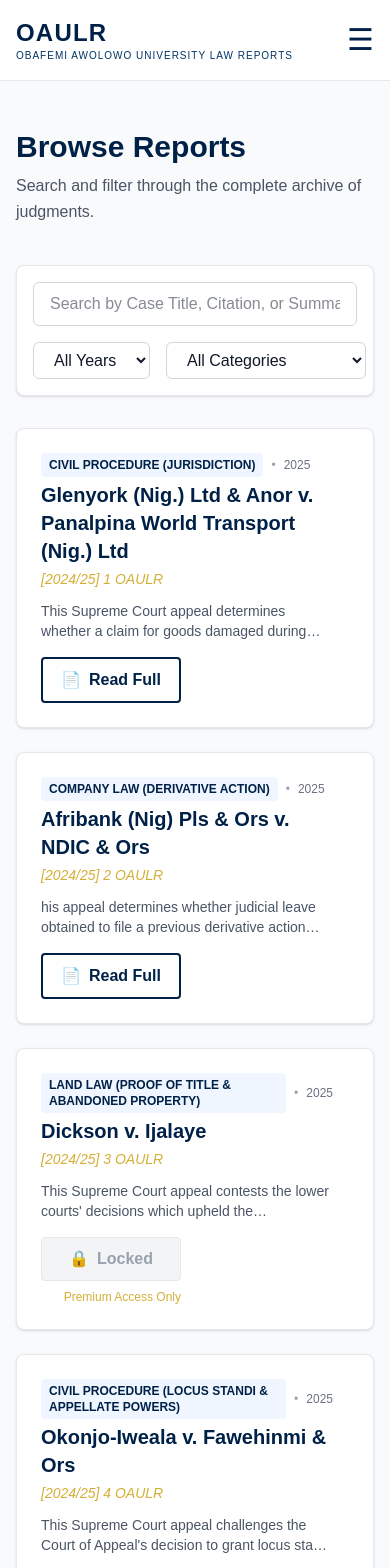
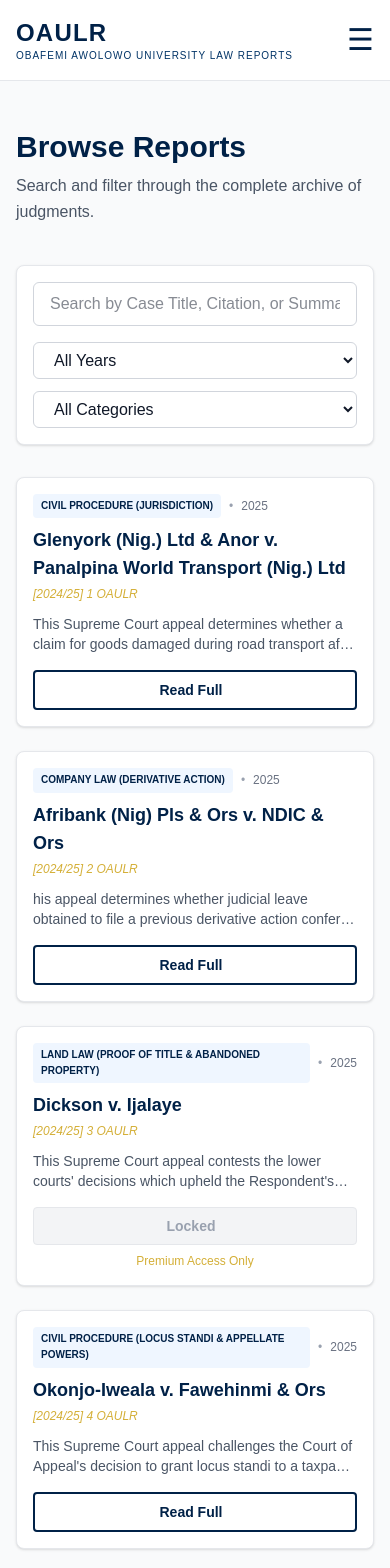
Before and after one commit to Ayosensei/oaulr-frontend, a Next.js app: page /reports in a window 390 px wide. Shown: the top 1568 px of the page. Built offline with nearby package versions, Linux system fonts and the light colour scheme.

Commit message:
Responsiveness Update

```diff
--- a/app/reports/ReportsClient.tsx
+++ b/app/reports/ReportsClient.tsx
@@ -63,11 +63,11 @@ export default function ReportsClient({ initialReports }: ReportsClientProps) {
                             className="w-full border border-gray-300 rounded-md px-4 py-2 text-gray-900 focus:outline-none focus:border-[#002147] focus:ring-1 focus:ring-[#002147]"
                         />
                     </div>
-                    <div className="flex gap-4">
+                    <div className="flex flex-col sm:flex-row gap-3 md:gap-4">
                         <select
                             value={selectedYear}
                             onChange={(e) => setSelectedYear(e.target.value)}
-                            className="border border-gray-300 rounded-md px-4 py-2 text-gray-900 focus:outline-none"
+                            className="w-full sm:w-auto border border-gray-300 rounded-md px-4 py-2 text-gray-900 focus:outline-none"
                         >
                             {years.map(year => (
                                 <option key={year} value={year}>{year}</option>
@@ -76,7 +76,7 @@ export default function ReportsClient({ initialReports }: ReportsClientProps) {
                         <select
                             value={selectedCategory}
                             onChange={(e) => setSelectedCategory(e.target.value)}
-                            className="border border-gray-300 rounded-md px-4 py-2 text-gray-900 focus:outline-none max-w-[200px]"
+                            className="w-full sm:w-auto border border-gray-300 rounded-md px-4 py-2 text-gray-900 focus:outline-none md:max-w-[200px]"
                         >
                             {categories.map(cat => (
                                 <option key={cat} value={cat}>{cat}</option>
@@ -91,12 +91,12 @@ export default function ReportsClient({ initialReports }: ReportsClientProps) {
                 {filteredReports.length > 0 ? (
                     filteredReports.map((lawCase, index) => (
                         <FadeIn key={lawCase.id} delay={index * 0.1} direction="up">
-                            <div className="bg-white p-6 rounded-lg shadow-sm border border-gray-200 hover:border-[#d4af37] hover:shadow-md transition duration-300 flex flex-col md:flex-row justify-between items-start md:items-center transform hover:-translate-y-1">
+                            <div className="bg-white p-4 md:p-6 rounded-lg shadow-sm border border-gray-200 hover:border-[#d4af37] hover:shadow-md transition duration-300 flex flex-col md:flex-row justify-between items-start md:items-center transform hover:-translate-y-1">
 
                                 {/* Left: Case Details */}
-                                <div className="flex-grow pr-4">
-                                    <div className="flex items-center space-x-2 mb-1">
-                                        <span className="px-2 py-1 bg-blue-50 text-[#002147] text-xs font-bold uppercase rounded">
+                                <div className="flex-grow pr-0 md:pr-4 mb-4 md:mb-0 w-full">
+                                    <div className="flex items-center space-x-2 mb-2">
+                                        <span className="px-2 py-1 bg-blue-50 text-[#002147] text-[10px] md:text-xs font-bold uppercase rounded">
                                             {lawCase.category}
                                         </span>
                                         <span className="text-gray-400 text-xs font-medium">•</span>
@@ -104,11 +104,11 @@ export default function ReportsClient({ initialReports }: ReportsClientProps) {
                                     </div>
 
                                     <Link href={`/reports/${lawCase.id}`}>
-                                        <h3 className="text-xl font-bold text-[#002147] hover:underline cursor-pointer">
+                                        <h3 className="text-lg md:text-xl font-bold text-[#002147] hover:underline cursor-pointer">
                                             {lawCase.title}
                                         </h3>
                                     </Link>
-                                    <p className="text-[#d4af37] font-medium text-sm mt-1 italic">
+                                    <p className="text-[#d4af37] font-medium text-xs md:text-sm mt-1 italic">
                                         {lawCase.citation}
                                     </p>
                                     <p className="text-gray-600 text-sm mt-3 line-clamp-2">
@@ -117,20 +117,20 @@ export default function ReportsClient({ initialReports }: ReportsClientProps) {
                                 </div>
 
                                 {/* Right: Action Button */}
-                                <div className="mt-4 md:mt-0 min-w-[140px] text-right">
+                                <div className="min-w-full md:min-w-[140px] md:text-right">
                                     {lawCase.isFree ? (
                                         <Link
                                             href={`/reports/${lawCase.id}`}
-                                            className="w-full border-2 border-[#002147] text-[#002147] font-bold py-2 px-4 rounded hover:bg-[#002147] hover:text-white transition-all duration-300 flex items-center justify-center active:scale-95"
+                                            className="w-full border-2 border-[#002147] text-[#002147] font-bold py-2 px-4 rounded hover:bg-[#002147] hover:text-white transition-all duration-300 flex items-center justify-center active:scale-95 text-sm md:text-base"
                                         >
-                                            <span className="mr-2">📄</span> Read Full
+                                            <span className="mr-2">Read Full</span>
                                         </Link>
                                     ) : (
-                                        <div className="flex flex-col items-end">
-                                            <Link href="/subscribe" className="w-full bg-gray-100 text-gray-400 font-bold py-2 px-4 rounded border border-gray-200 flex items-center justify-center cursor-pointer hover:bg-gray-200 hover:text-gray-600 transition">
-                                                <span className="mr-2">🔒</span> Locked
+                                        <div className="flex flex-col items-start md:items-end w-full">
+                                            <Link href="/subscribe" className="w-full bg-gray-100 text-gray-400 font-bold py-2 px-4 rounded border border-gray-200 flex items-center justify-center cursor-pointer hover:bg-gray-200 hover:text-gray-600 transition text-sm md:text-base">
+                                                <span className="mr-2">Locked</span>
                                             </Link>
-                                            <p className="text-xs text-[#d4af37] mt-2 font-medium">Premium Access Only</p>
+                                            <p className="text-xs text-[#d4af37] mt-2 font-medium w-full text-center md:text-right">Premium Access Only</p>
                                         </div>
                                     )}
                                 </div>
```
